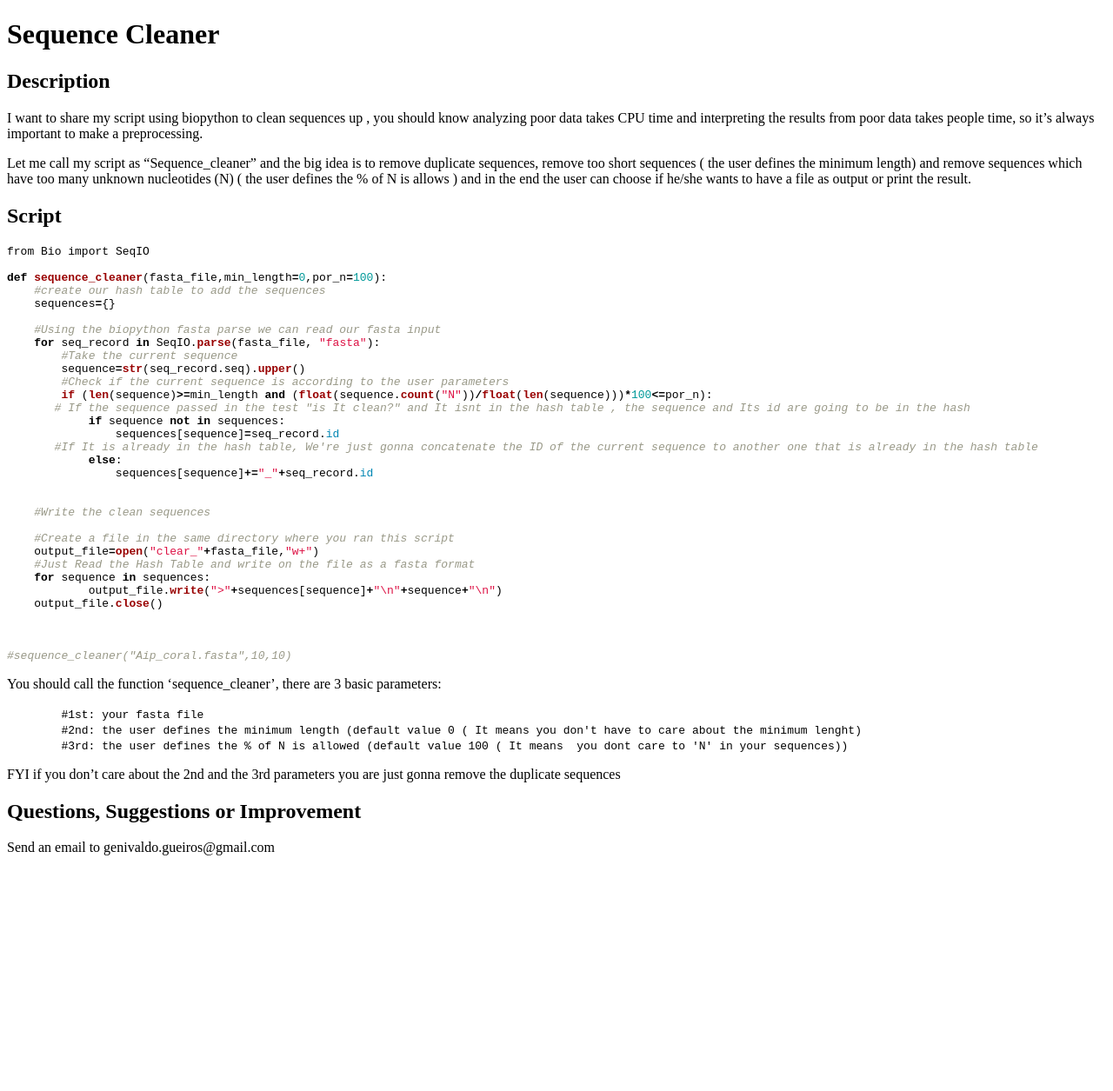
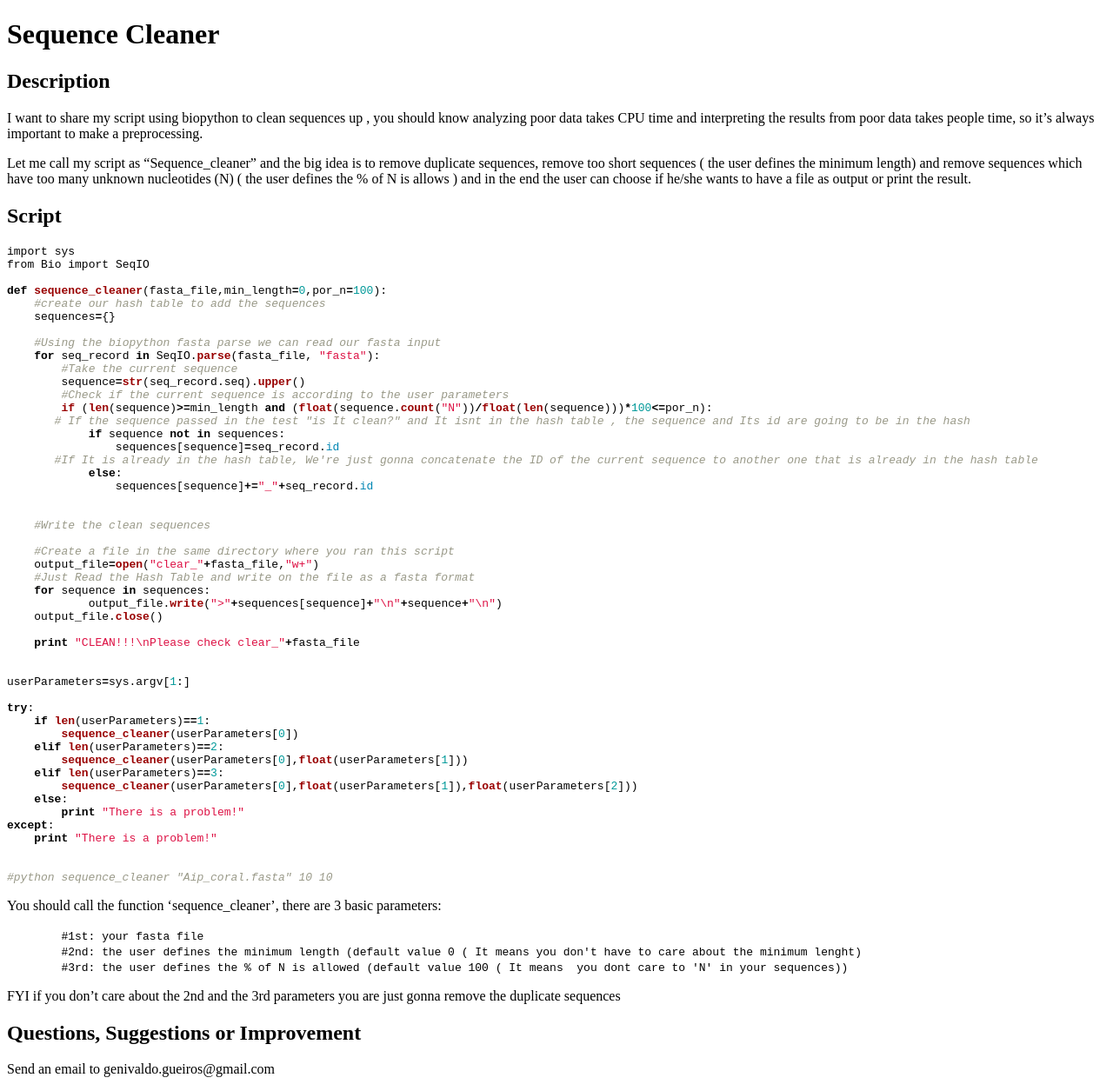
Before and after one commit to biopython/biopython.github.io, a Jekyll site: the page built from wiki/Sequence_Cleaner.md, in a window 1280 px wide. Shown: the whole page at 87% size. Built offline with Jekyll 4.4.1, drawn with Linux system fonts in a browser that asks for light colours; before the commit the page ends 1000 px from its top, so only the background shows below that.

Commit message:
/* Script */

````diff
--- a/wiki/Sequence_Cleaner.md
+++ b/wiki/Sequence_Cleaner.md
@@ -25,6 +25,7 @@ Script
 ------
 
 ``` python
+import sys
 from Bio import SeqIO
 
 def sequence_cleaner(fasta_file,min_length=0,por_n=100):
@@ -54,9 +55,25 @@ def sequence_cleaner(fasta_file,min_length=0,por_n=100):
             output_file.write(">"+sequences[sequence]+"\n"+sequence+"\n")
     output_file.close()
 
+    print "CLEAN!!!\nPlease check clear_"+fasta_file
 
 
-#sequence_cleaner("Aip_coral.fasta",10,10)
+userParameters=sys.argv[1:]
+
+try:
+    if len(userParameters)==1:
+        sequence_cleaner(userParameters[0])
+    elif len(userParameters)==2:
+        sequence_cleaner(userParameters[0],float(userParameters[1]))
+    elif len(userParameters)==3:
+        sequence_cleaner(userParameters[0],float(userParameters[1]),float(userParameters[2]))
+    else:
+        print "There is a problem!"
+except:
+    print "There is a problem!"
+
+
+#python sequence_cleaner "Aip_coral.fasta" 10 10
 ```
 
 You should call the function 'sequence\_cleaner', there are 3 basic
````
Also changed, not shown: 1 other file.
